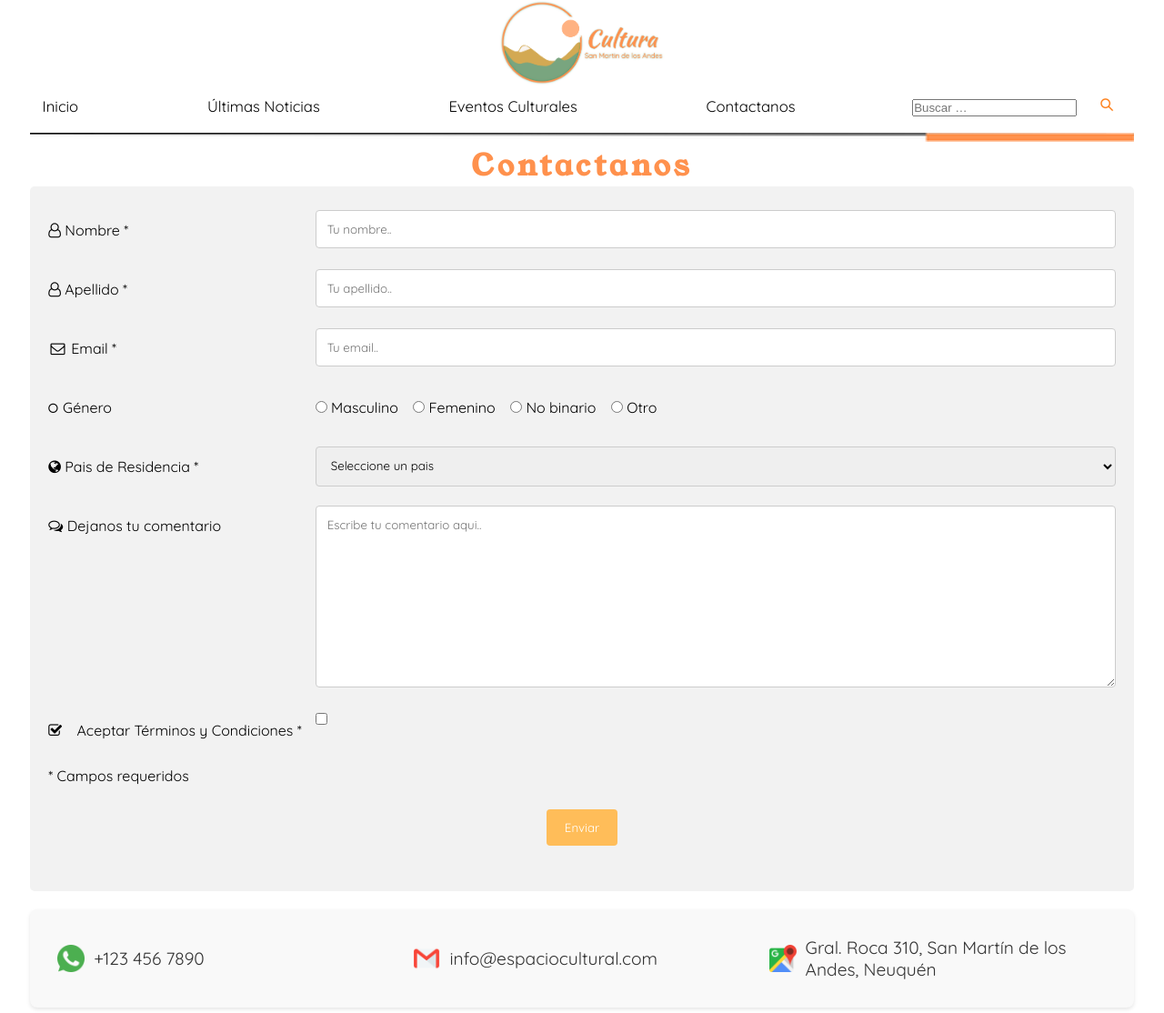
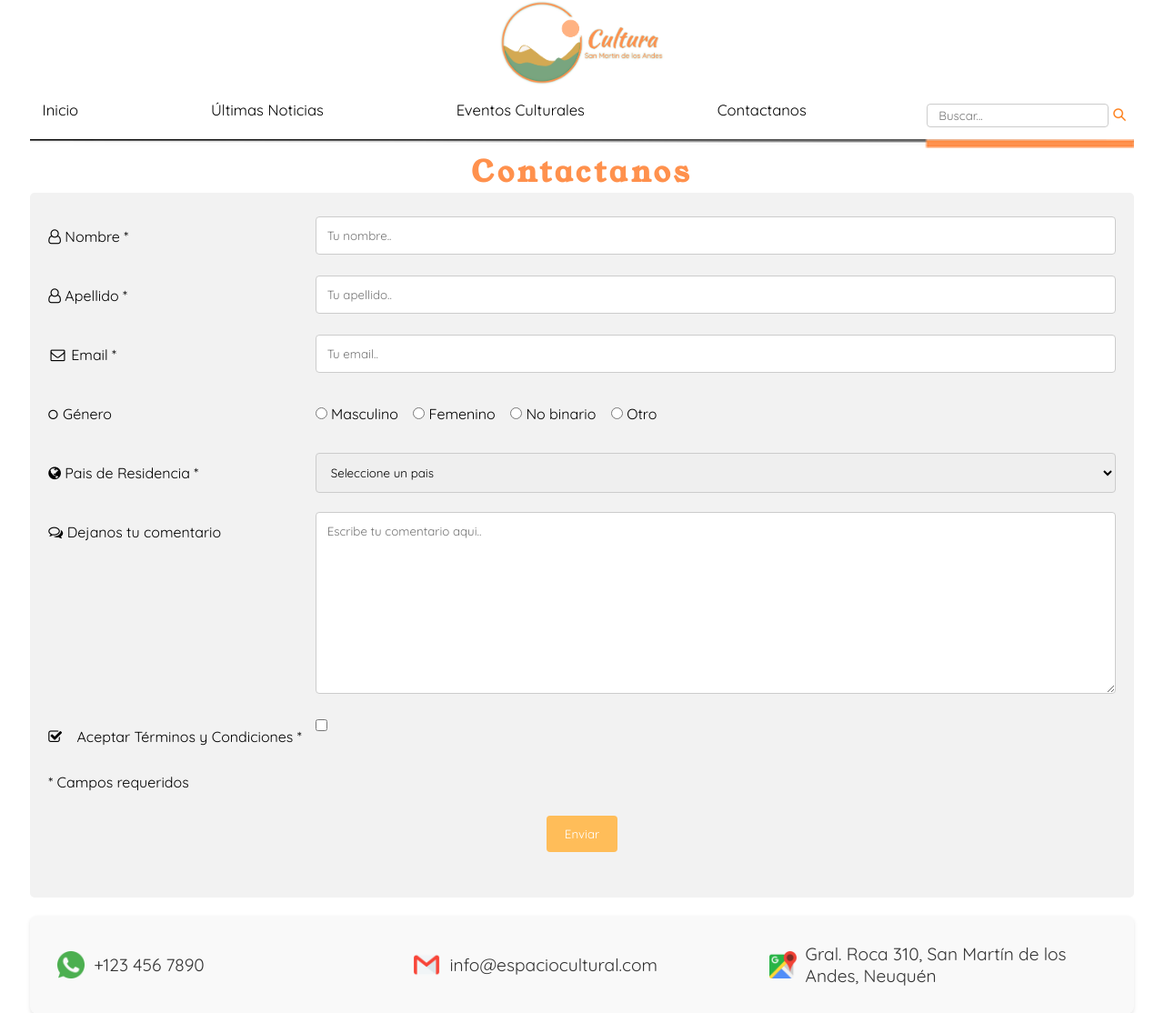
Before and after one commit to josenlp/Proyecto-Fullstack-24184-18, a Python web app: template templates/contactanos.html in a window 1280 px wide. Shown: the top 1114 px of the page at 91% size. Run offline with Jinja, Linux system fonts and the light colour scheme; the template is opened without the code that fills it, so the values that code supplies are empty.

Commit message:
ajusta etiquetas

```diff
--- a/templates/contactanos.html
+++ b/templates/contactanos.html
@@ -18,7 +18,7 @@
         <div id="menu">
             <div id="logo" class="logo">
                 <a href="../index.html" target="_self">
-                <img src="../static/img/logo_cultura_2.png" id="" alt="Logo" class="logo-img">
+                    <img src="../static/img/logo_cultura_2.png" id="logo_cultura" alt="Logo" class="logo-img">
                 </a>
             </div>
             <div id="search-navigation" class="search-navigation">
@@ -31,16 +31,13 @@
                             <li><a href="./eventos.html" target="_self">Eventos Culturales</a></li>
                             <li><a href="./contactanos.html" target="_self">Contactanos</a></li>
                             <li id="search-header" class="search-header">
-                                <form role="search" method="get" class="search-form" action="">
-                                    <label>
-                                        <input type="search" class="search-field" placeholder="Buscar &hellip;" value="" name="s" />
-                                    </label>
-                                    <li class="search-icon">
-                                        <a href="#">
-                                            <img src="../static/img/lupa.ico" alt="Buscar">
-                                        </a>
-                                    </li>
-                                </form>
+                                <div class="search-container">
+                                    <input type="text" id="searchInput" placeholder="Buscar...">
+                                    <button onclick="searchFiles()" class="search-button">
+                                        <img src="../static/img/lupa.ico" alt="Buscar" class="search-icon">
+                                    </button>
+                                </div>
+                                <div id="searchResults"></div>
                             </li>
                         </ul>
                     </nav>
--- a/templates/preguntas_frecuentes.html
+++ b/templates/preguntas_frecuentes.html
@@ -52,7 +52,6 @@
             <img src="../static/img/barr_up.png" alt="barra">
         </div>
     </header>
-    <body>
     <main class="faqs">
         <div class="faqs-image">
             <img src="../static/img/faqs.jpg" alt="Imagen pregunta">
```
Also changed, not shown: templates/quienes_somos.html (+5 -6 lines). Lines whose indentation alone changed are shown as unchanged.
